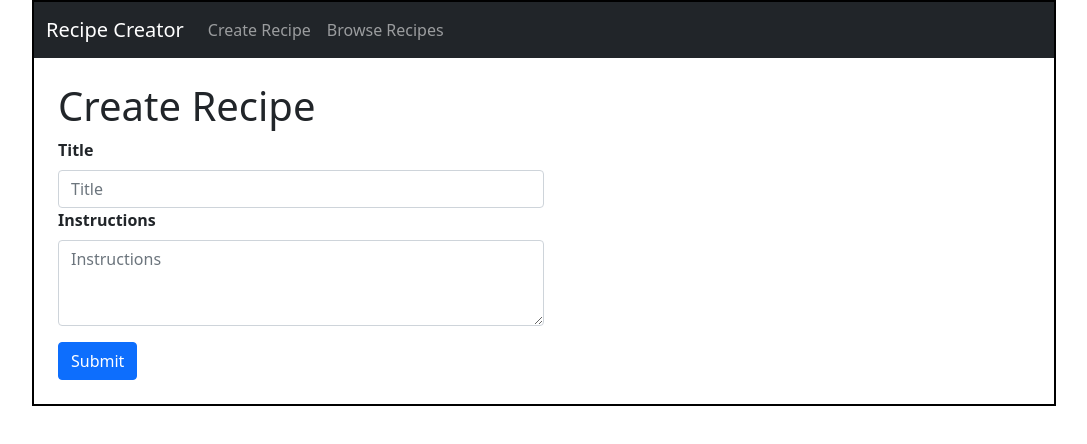
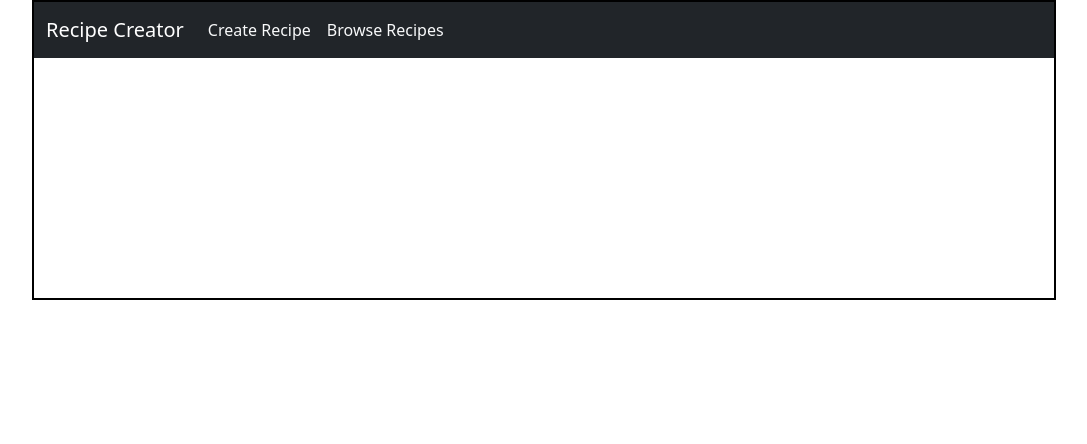
Before and after one commit to ojela028xamk/recipe-creator, a React (Create React App) app: page / in a window 1280 px wide. Shown: the top 444 px of the page, without its empty margins (96-1183 px from the left). Built offline with nearby package versions, Linux system fonts and the light colour scheme.

Commit message:
react router added

```diff
--- a/package.json
+++ b/package.json
@@ -15,6 +15,7 @@
     "react-bootstrap": "^2.4.0",
     "react-bootstrap-icons": "^1.8.2",
     "react-dom": "^18.1.0",
+    "react-router-dom": "^6.3.0",
     "react-scripts": "5.0.1",
     "typescript": "^4.7.2",
     "uuid": "^8.3.2",
--- a/src/App.tsx
+++ b/src/App.tsx
@@ -1,30 +1,30 @@
-import { useState } from "react";
 import { Container, Nav, Navbar } from "react-bootstrap";
+import { Link, Route, Routes } from "react-router-dom";
 import "./App.css";
 import BrowseRecipes from "./components/BrowseRecipes";
 import CreateRecipe from "./components/CreateRecipe";
 
 function App() {
-  const [page, setPage] = useState("createrecipe");
-
   return (
     <div className="App">
       <Navbar bg="dark" variant="dark">
         <Container>
-          <Navbar.Brand href="#home">Recipe Creator</Navbar.Brand>
+          <Navbar.Brand>Recipe Creator</Navbar.Brand>
           <Nav className="me-auto">
-            <Nav.Link onClick={() => setPage("createrecipe")}>
+            <Link to="/create" className="m-2 text-light text-decoration-none">
               Create Recipe
-            </Nav.Link>
-            <Nav.Link onClick={() => setPage("browserecipes")}>
+            </Link>
+            <Link to="/browse" className="m-2 text-light text-decoration-none">
               Browse Recipes
-            </Nav.Link>
+            </Link>
           </Nav>
         </Container>
       </Navbar>
       <div className="Content">
-        {page === "createrecipe" && <CreateRecipe />}
-        {page === "browserecipes" && <BrowseRecipes />}
+        <Routes>
+          <Route path="create" element={<CreateRecipe />} />
+          <Route path="browse" element={<BrowseRecipes />} />
+        </Routes>
       </div>
     </div>
   );
--- a/src/index.tsx
+++ b/src/index.tsx
@@ -4,13 +4,16 @@ import "./index.css";
 import App from "./App";
 import reportWebVitals from "./reportWebVitals";
 import "../node_modules/bootstrap/dist/css/bootstrap.min.css";
+import { BrowserRouter } from "react-router-dom";
 
 const root = ReactDOM.createRoot(
   document.getElementById("root") as HTMLElement
 );
 root.render(
   <React.StrictMode>
-    <App />
+    <BrowserRouter>
+      <App />
+    </BrowserRouter>
   </React.StrictMode>
 );
 
```
Also changed, not shown: 1 other file (tests, documents, lock files or other folders).
